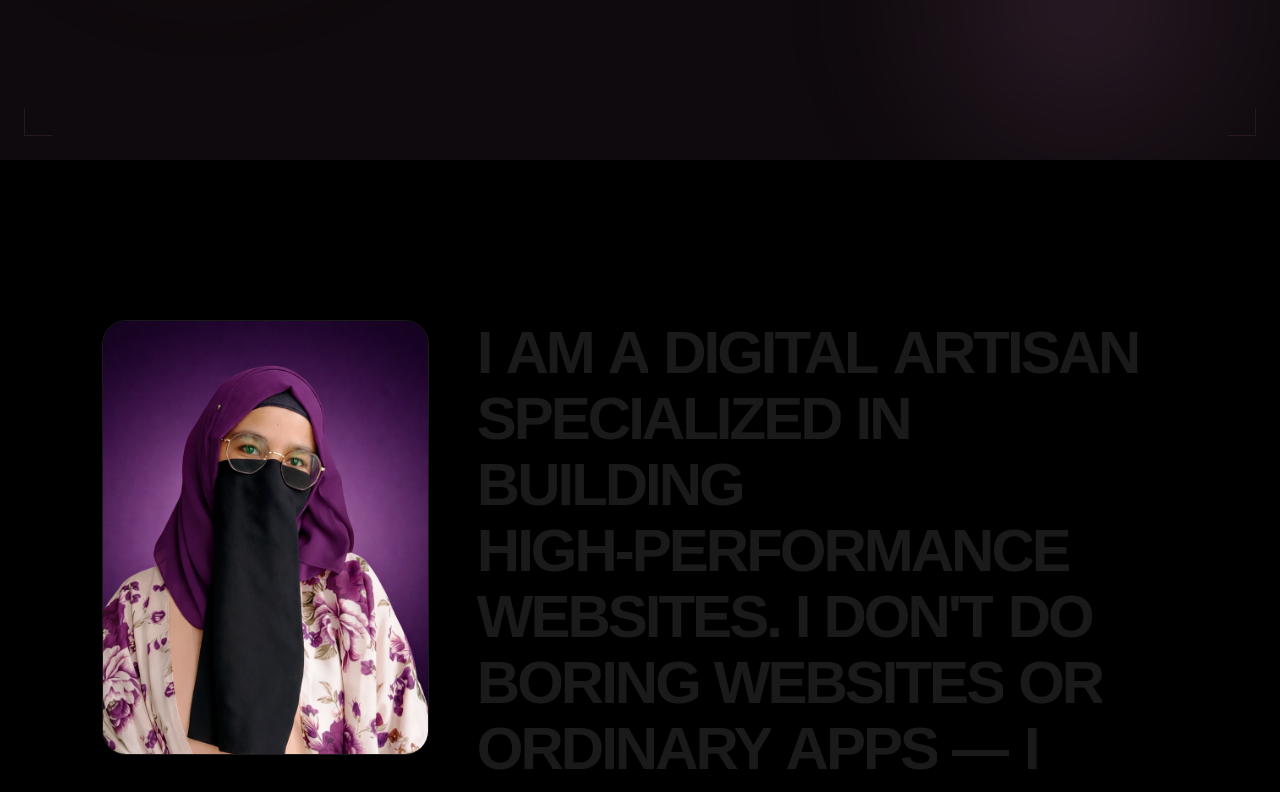
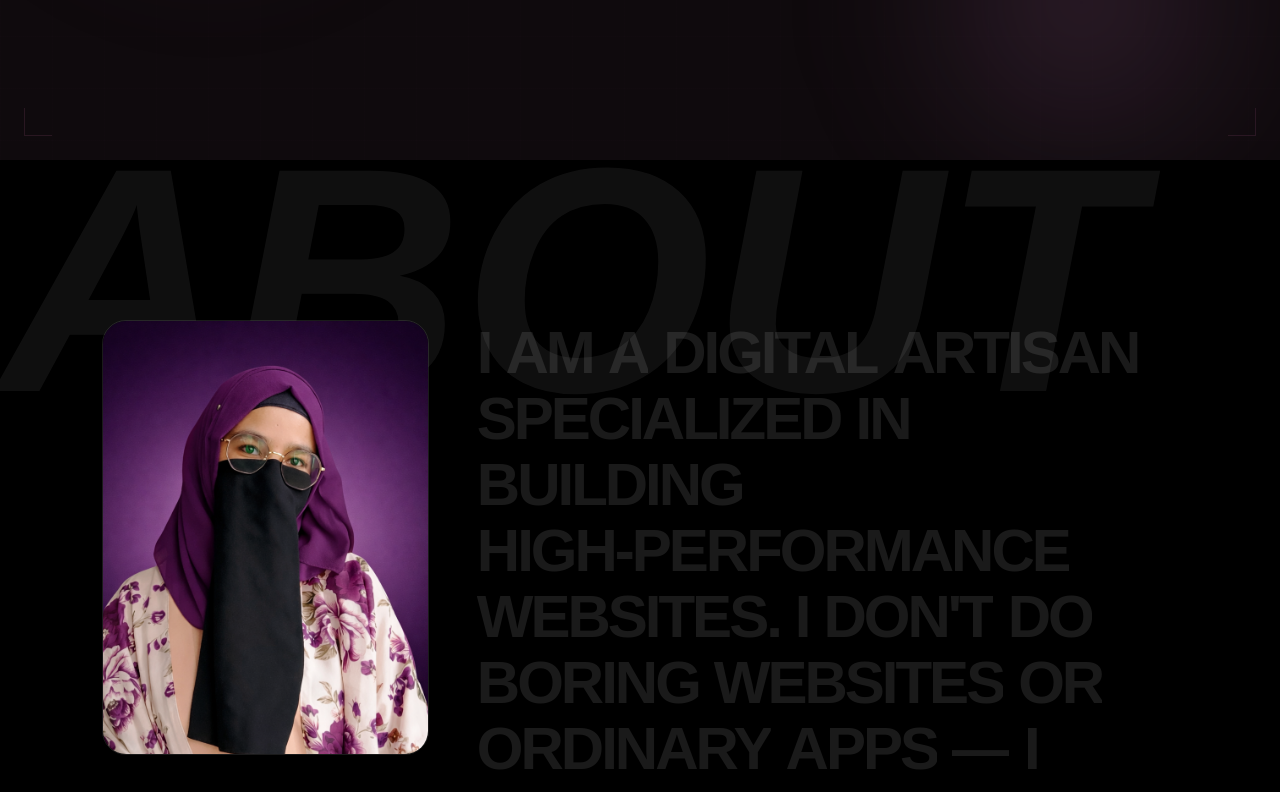
Before and after one commit to imama-ansari14/Portfolio-Website, a React (Vite) app: page / in a window 1280 px wide. Shown: the part 640-1432 px from the top of the page. Built offline with nearby package versions, Linux system fonts and the light colour scheme.

Commit message:
add some code in certificates

```diff
--- a/src/components/About.jsx
+++ b/src/components/About.jsx
@@ -53,7 +53,7 @@ const About = () => {
     >
       <div className="grid grid-cols-1 lg:grid-cols-12 gap-12 items-start">
         {/* Background Section Title (Luxury aesthetic) */}
-        <div className="absolute -bottom-10 left-0 opacity-5 pointer-events-none select-none">
+        <div className="absolute -top-10 left-0 opacity-6 pointer-events-none select-none">
           <h1 className="text-[25vw] font-black text-lavender italic leading-none">
             ABOUT
           </h1>
--- a/src/components/Certificates.jsx
+++ b/src/components/Certificates.jsx
@@ -0,0 +1,3 @@
+import { useRef, useState } from "react";
+import gsap from "gsap";
+import { useGSAP } from "@gsap/react";
```
